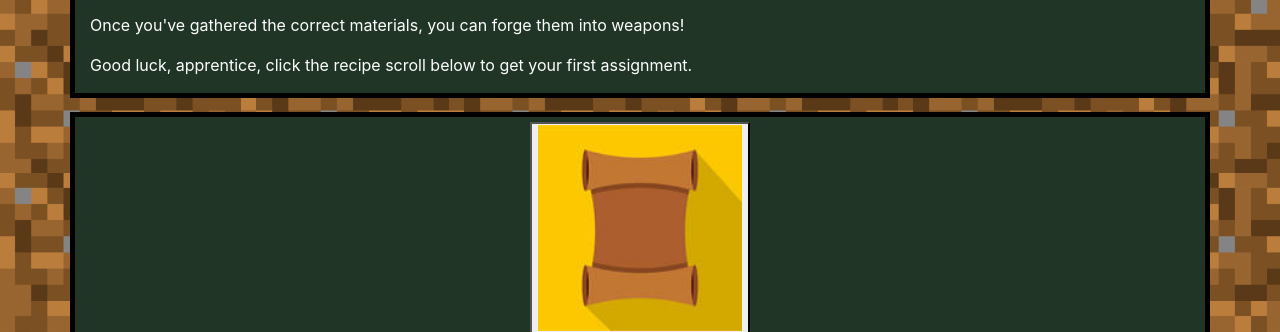
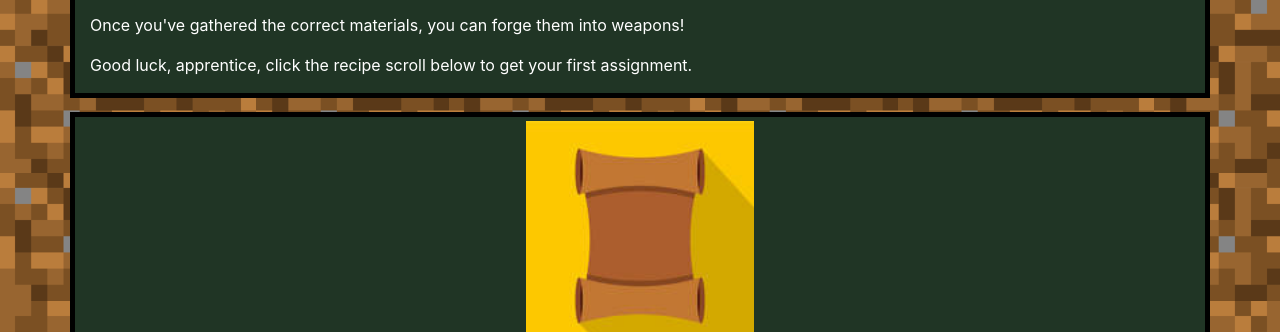
Before and after one commit to tobross/unit-4-game, a plain HTML site: page index.html in a window 1280 px wide. Shown: the part 210-542 px from the top of the page. Drawn offline with nearby package versions, Linux system fonts and the light colour scheme.

Commit message:
fixed scroll button appearance.

```diff
--- a/assets/css/style.css
+++ b/assets/css/style.css
@@ -27,5 +27,6 @@ body {
     width: 20%;
 }
 .scroll {
-    width: 100%;
+    margin: -2% -20% -2% -20%;
+    width: 112%;
 }
```
